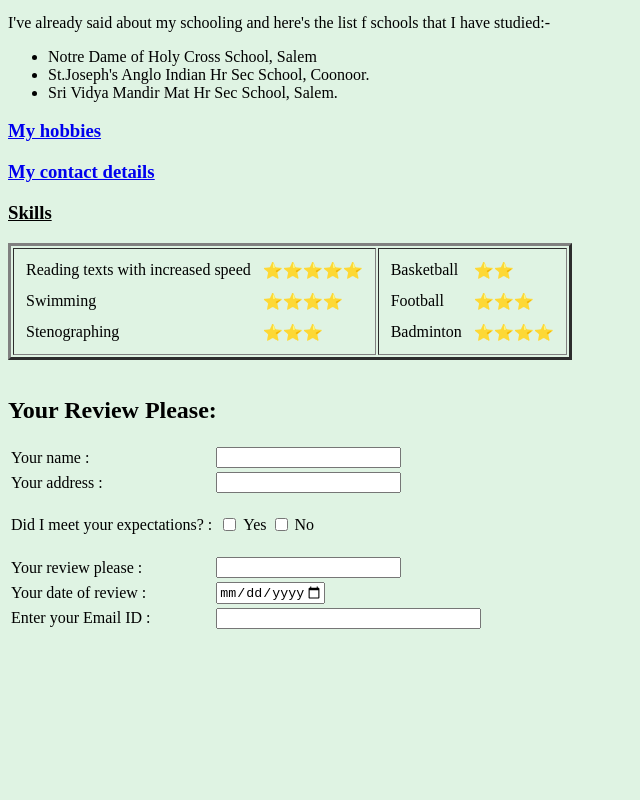
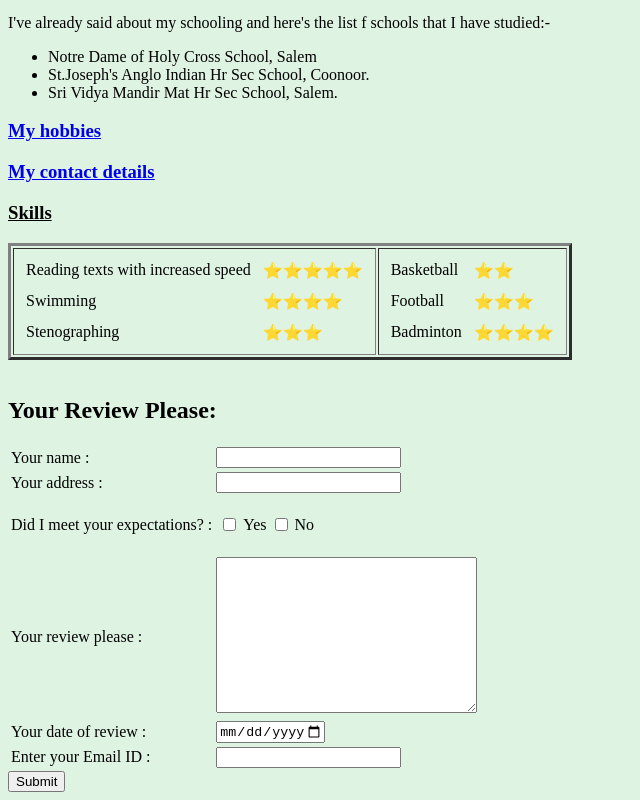
Before and after one commit to AntonJudRajAG/CV, a plain HTML site: page index.html in a window 1280 px wide. Shown: the part 585-1385 px from the top of the page, without its empty margins (0-640 px from the left). Before the commit the page ends 1225 px from the top, so only its background shows below. Drawn offline with Linux system fonts and the light colour scheme.

Commit message:
Update index.html

```diff
--- a/index.html
+++ b/index.html
@@ -16,23 +16,29 @@
         <p>Hello viewers..! This is Anton Jud Raj A G, umm.. you can call me Jude. This web page is made for the recruitment process
           of Team Pattarai, under the guidance of my mentor Ms. Sneha Bernard. As per the instructions I am supposed to make this
           web page about myself, as this is to be documented.All the information contained by this web page is neither completely
-          real nor completely cooked up. Starting about myself, I live in Salem. I live in a six membered family, my grandparents, my parernts,me and my brother.
-          I did most of my schooling is Salem. For my eleventh grade I moved to Ooty. Both of my schools were literally paradises to me.
+          real nor completely cooked up. Starting about myself, I live in Salem. I live in a six membered family, my grandparents, my parernts
+          ,me and my brother.I did most of my schooling is Salem. For my eleventh grade I moved to Ooty. Both of my schools were literally paradises to me.
           They taught me discipline and groomed my childhood in a really good way. I am an ambivert, so there are no particular situations
           where I isolate myself or or just keep chilling. From my childhood, I've had interest in technology and those stuffs, but got
           very less oppurtunities to explore them. So most of them were left unexplored. The main reason I wish to join Pattarai is
           to satisfy my appetite towards new innovations. Not a ranker in academics, but but really love to read. Novels are always
-          my favourite stress busters and inspirers. Dan brown and Harry Potter novels are my all time ruling ones. I am a person who will never survive a day without a coffee. I am so much addicted to coffee,
+          my favourite stress busters and inspirers. Dan brown and Harry Potter novels are my all time ruling ones. I am a person who
+          will never survive a day without a coffee. I am so much addicted to coffee,
           that once in my childhood I travelled 20 kilometers away from my home just to have a cup of coffee. Other than coffee and novels,
-          I love to listen to music and I do hear a lot of them. <a href="https://en.wikipedia.org/wiki/Hiphop_Tamizha"> Hip Hop Tamizha</a> sir, <a href="https://en.wikipedia.org/wiki/Yuvan_Shankar_Raja">Yuvan</a> sir, <a
-            href="https://en.wikipedia.org/wiki/Anirudh_Ravichander">Anirudh</a> sir, and the playlist goes on. Coming to movies, I have fan-dom for the film industries in each language.
-          I love <a href="https://en.wikipedia.org/wiki/Vijay_Sethupathi">Vijay Sethupathi</a> sir in Kollywood,<a href="https://en.wikipedia.org/wiki/Nivin_Pauly"> Nivin Pauly</a> sir in Mollywood and <a
-            href="https://en.wikipedia.org/wiki/Allu_Arjun"> Allu Arjun</a> sir in Tollywood. I am not that attracted
-          towards Sandalwood, but am really crazy for KGF Chapter-2. Die hard fan of <a href="https://en.wikipedia.org/wiki/Marvel_Cinematic_Universe">Marvel</a> and <a href="https://en.wikipedia.org/wiki/Harry_Potter_(film_series)">Harry potter</a>
-          Universe in Hollywood. Crazy fan
-          of <a href="https://en.wikipedia.org/wiki/Robert_Downey_Jr.">Robert Downey Jr</a> sir,<a href="https://en.wikipedia.org/wiki/Leonardo_DiCaprio"> Learnado Di Caprio</a> sir and <a href="https://en.wikipedia.org/wiki/Johnny_Depp">Jhonny
+          I love to listen to music and I do hear a lot of them. <a href="https://en.wikipedia.org/wiki/Hiphop_Tamizha"> Hip Hop Tamizha</a> sir,
+          <a href="https://en.wikipedia.org/wiki/Yuvan_Shankar_Raja">Yuvan</a> sir, <a href="https://en.wikipedia.org/wiki/Anirudh_Ravichander">Anirudh</a> sir,
+          and the playlist goes on. Coming to movies, I have fan-dom
+          for the film industries in each language.
+          I love <a href="https://en.wikipedia.org/wiki/Vijay_Sethupathi">Vijay Sethupathi</a> sir in Kollywood,
+          <a href="https://en.wikipedia.org/wiki/Nivin_Pauly"> Nivin Pauly</a> sir in Mollywood and <a href="https://en.wikipedia.org/wiki/Allu_Arjun">
+            Allu Arjun</a> sir in Tollywood. I am not that attracted
+          towards Sandalwood, but am really crazy for KGF Chapter-2. Die hard fan of <a href="https://en.wikipedia.org/wiki/Marvel_Cinematic_Universe">
+            Marvel</a> and <a href="https://en.wikipedia.org/wiki/Harry_Potter_(film_series)">Harry potter</a> Universe in Hollywood. Crazy fan
+          of <a href="https://en.wikipedia.org/wiki/Robert_Downey_Jr.">Robert Downey Jr</a> sir,<a href="https://en.wikipedia.org/wiki/Leonardo_DiCaprio">
+            Learnado Di Caprio</a> sir and <a href="https://en.wikipedia.org/wiki/Johnny_Depp">Jhonny
             Depp</a> sir.
-          I was a very big fan of <a href="https://en.wikipedia.org/wiki/Sushant_Singh_Rajput"> Sushant Singh Rajput</a> sir in Bollywood, but after his unexpected demise Bollywood took an exit from my fan-dom list.
+          I was a very big fan of <a href="https://en.wikipedia.org/wiki/Sushant_Singh_Rajput"> Sushant Singh Rajput</a> sir in Bollywood,
+          but after his unexpected demise Bollywood took an exit from my fan-dom list.
           Let me finish my description here because there are yet more tags to cover!
         </p>
       </td>
@@ -95,14 +101,14 @@
   </table><br>
   <h2>Your Review Please:</h2>
   <table>
-    <form class="" action="index.html" method="post">
+    <form class="" action="mailto:antonjudraj@gmail.com" method="post">
       <tr>
         <td><label>Your name : </label></td>
-        <td><input type="text" name="" value=""></td>
+        <td><input type="text" name="User's name:" value=""></td>
       </tr>
       <tr>
         <td><label>Your address : </label></td>
-        <td><input type="text" name="" value=""></td>
+        <td><input type="text" name="User's address:" value=""></td>
       </tr>
       <tr>
         <td><label>Did I meet your expectations? :</label></td>
@@ -124,7 +130,7 @@
       </tr>
       <tr>
         <td> <label>Your review please :</label> </td>
-        <td> <input type="text" name="" value=""> </td>
+        <td> <textarea name="User's review :" rows="10" cols="30"></textarea> </td>
       </tr>
       <tr>
 
@@ -135,12 +141,17 @@
       </tr>
       <tr>
         <td> <label for="Email">Enter your Email ID :</label> </td>
-        <td> <input type="email" id="email" pattern="@+.com" size="30" required> </td>
+        <td> <input type="text" name="User's mail address :" value=""> </td>
       </tr>
 
 
-    </form>
+
   </table>
+  <input type="submit" name="">
+
+
+  </form>
+
 </body>
 
 </html>
```
